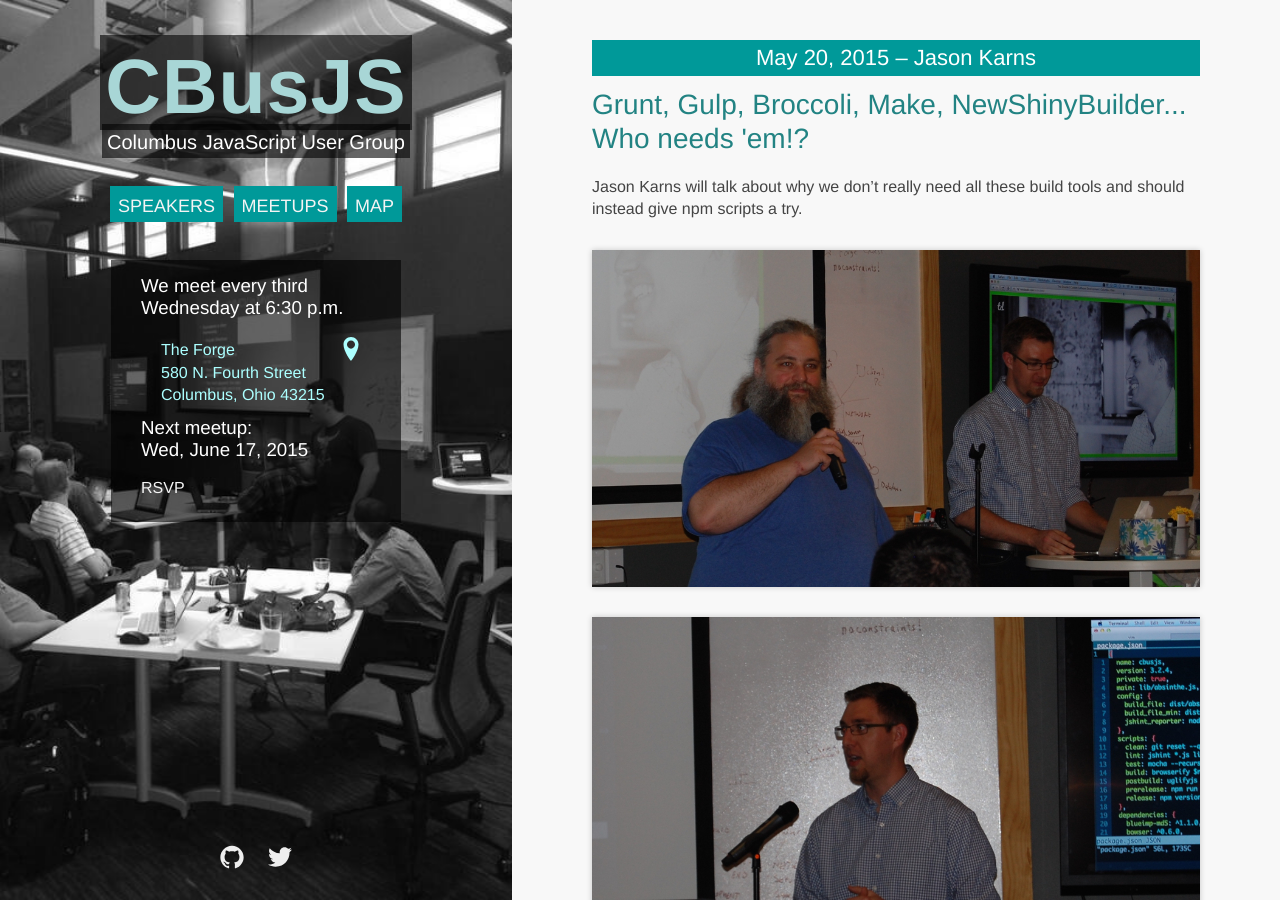
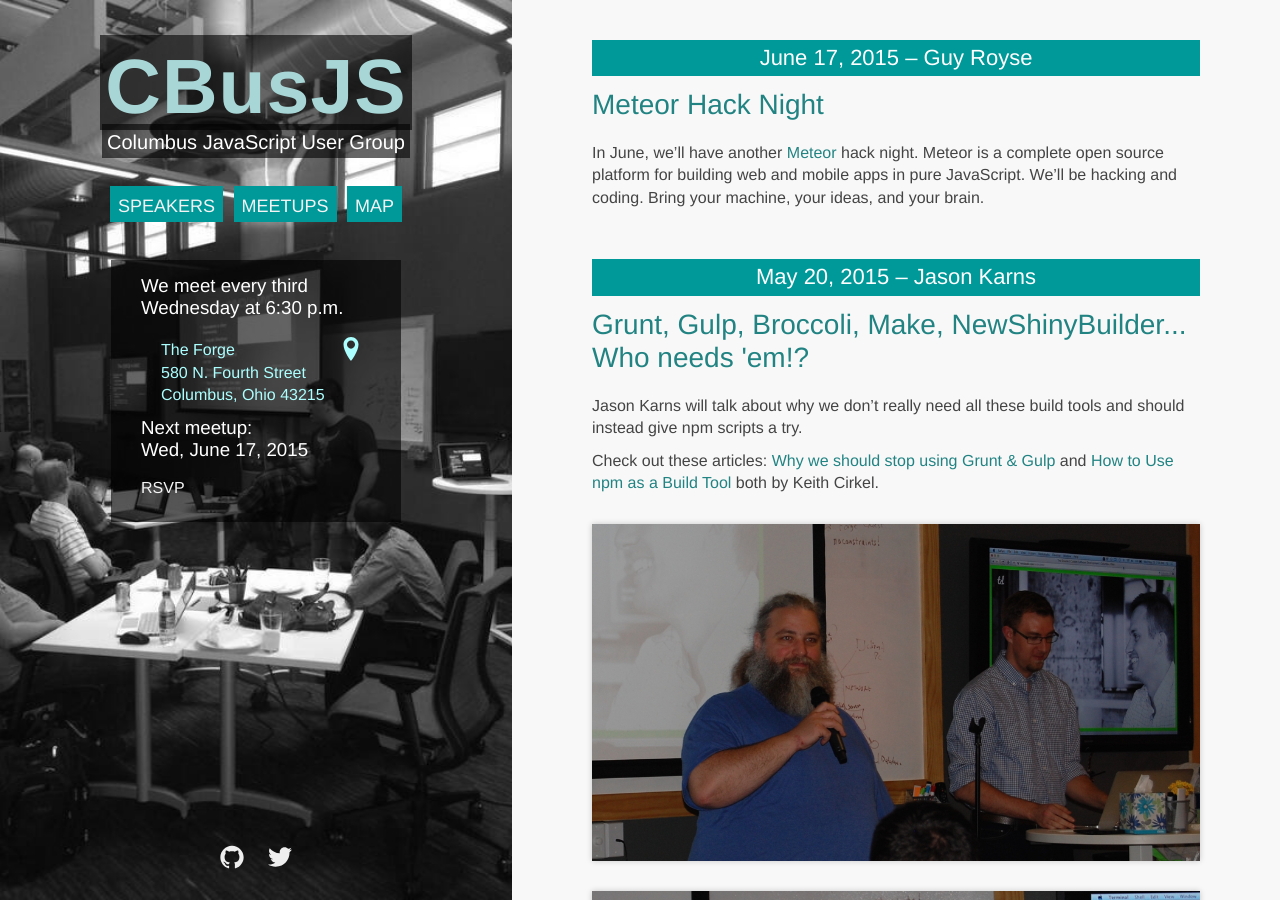
Before and after one commit to columbusjs/columbusjs.github.io, a Jekyll site: the page built from index.html, in a window 1280 px wide and 900 px high. Built offline with Jekyll 4.4.1, drawn with Linux system fonts in a browser that asks for light colours; the list of posts is cut into pages by our own code; some of the changed text lies outside the part shown.

Commit message:
Adds links for May and post for June

```diff
--- a/_posts/2015-05-20-grunt-gulp-broccoli-make.markdown
+++ b/_posts/2015-05-20-grunt-gulp-broccoli-make.markdown
@@ -8,6 +8,8 @@
 
 Jason Karns will talk about why we don't really need all these build tools and should instead give npm scripts a try.
 
+Check out these articles: [Why we should stop using Grunt & Gulp](http://blog.keithcirkel.co.uk/why-we-should-stop-using-grunt/) and [How to Use npm as a Build Tool](http://blog.keithcirkel.co.uk/how-to-use-npm-as-a-build-tool/) both by Keith Cirkel.
+
 ![Guy and Jason]({{ "/images/guy_jason.jpg" | prepend: site.baseurl | prepend: site.url }} 'Guy and Jason')
 
 ![Jason Karns]({{ "/images/jason.jpg" | prepend: site.baseurl | prepend: site.url }} 'Jason Karns')
--- /dev/null
+++ b/_posts/2015-06-17-meteor-hack-night.markdown
@@ -0,0 +1,9 @@
+---
+date: 2015-06-17 18:30:00
+layout: post
+title: "Meteor Hack Night"
+categories:
+- Guy Royse
+---
+
+In June, we'll have another [Meteor](https://www.meteor.com/) hack night. Meteor is a complete open source platform for building web and mobile apps in pure JavaScript. We'll be hacking and coding. Bring your machine, your ideas, and your brain.
```
